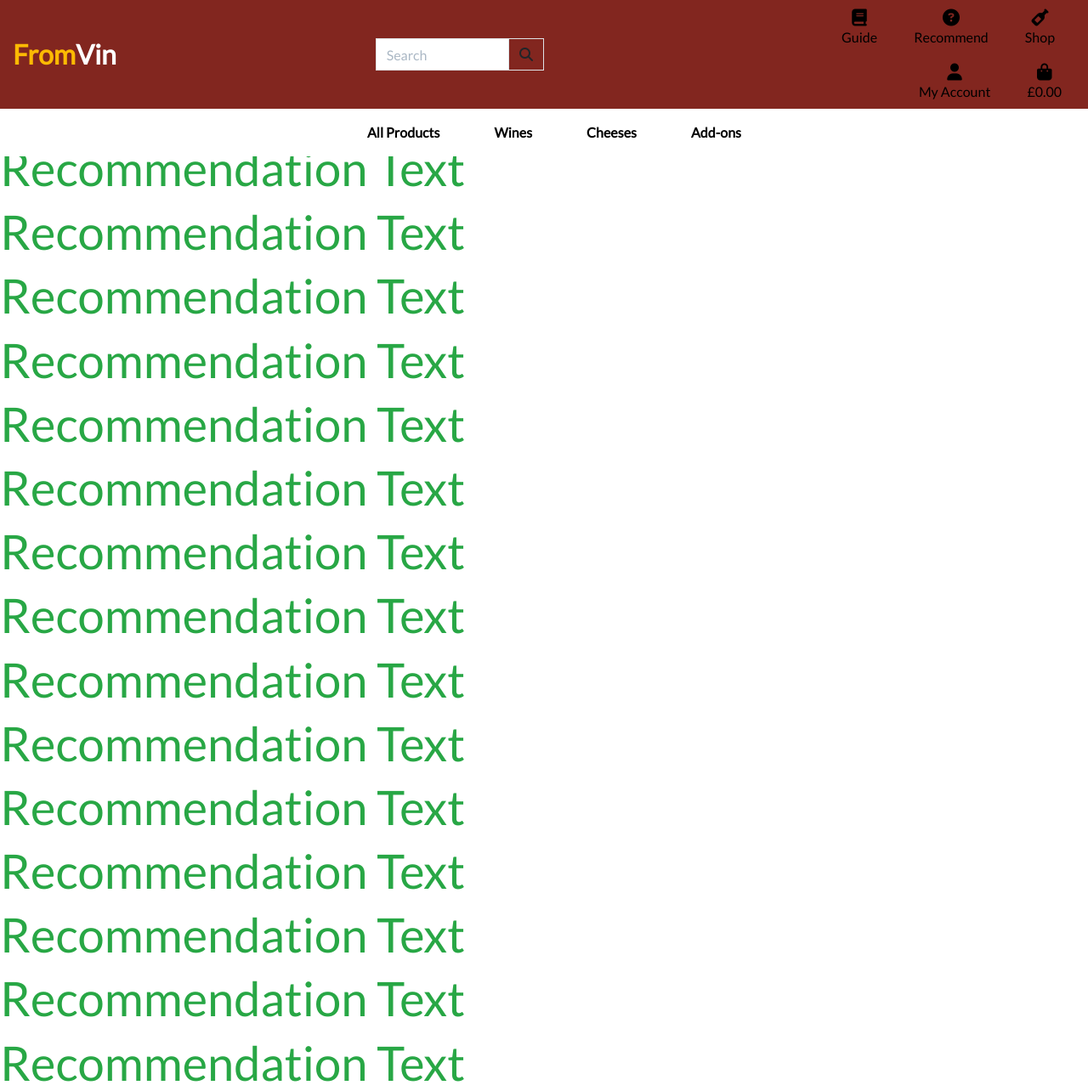
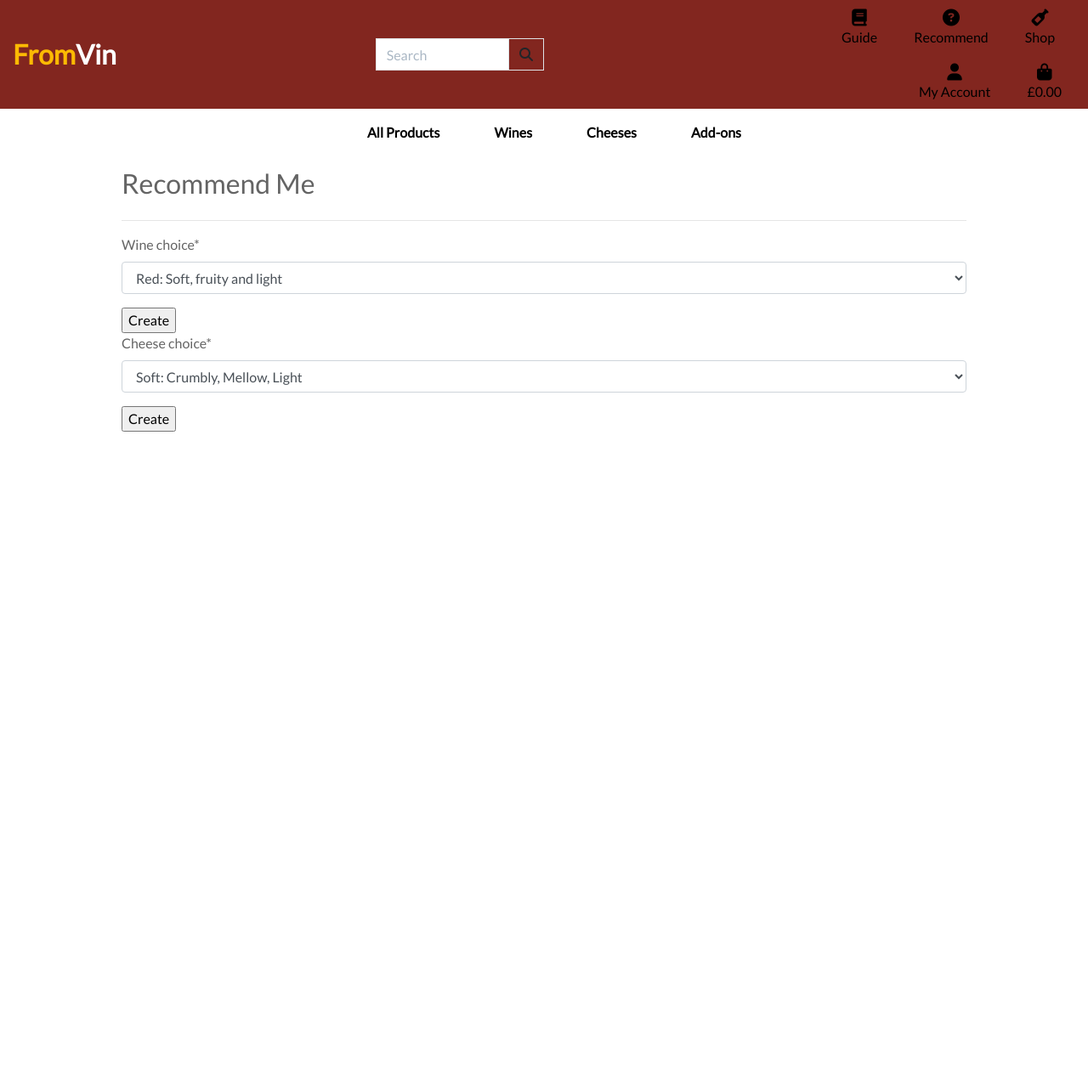
Before and after one commit to WrightDanG/FromVin, a Django app: page /recommendation/ in a window 1280 px wide. Shown: the whole page at 85% size. After the commit the page ends 508 px from the top, so only its background shows below. Run offline with Django 3.2, Linux system fonts and the light colour scheme; parts of the project's set-up code (start-up, migrations or seed data) failed here and were passed over; some libraries are stand-ins or nearby versions.

Commit message:
Add wine and cheese dropdowns to recommendation.html, with appropriate attribution

```diff
--- /dev/null
+++ b/recommendation/forms.py
@@ -0,0 +1,31 @@
+from django import forms
+from django.forms import ModelForm
+
+
+WINE_CHOICES = [
+    ('1', 'Red: Soft, fruity and light'),
+    ('2', 'Red: Well rounded, berry-flavoured and full'),
+    ('3', 'Red: Deep, Earthy and Poweful'),
+    ('4', 'White: Subtle, Light, Floral'),
+    ('5', 'White: Fruity, Zesty with a punch'),
+    ('6', 'White: Strong, Complex and Mineral-y')
+]
+
+# Possibly change cats to be more approachable - Light / smelly / sweet
+
+CHEESE_CHOICES = [
+    ('1', 'Soft: Crumbly, Mellow, Light '),
+    ('2', 'Soft: Gooey, Creamy, Sweet-notes'),
+    ('3', 'Soft: Punchy, Rich and Strong'),
+    ('4', 'Hard: Subtle and a little sweet'),
+    ('5', 'Hard: Sharp, Flavoursome'),
+    ('6', 'Hard: The Smellier the better')
+]
+
+
+class WineForm(forms.Form):
+    wine_choice = forms.ChoiceField(choices=WINE_CHOICES)
+
+
+class CheeseForm(forms.Form):
+    cheese_choice = forms.ChoiceField(choices=CHEESE_CHOICES)
--- a/recommendation/templates/recommendation/recommendation.html
+++ b/recommendation/templates/recommendation/recommendation.html
@@ -10,20 +10,27 @@
 {% endblock %}
 
 {% block content %}
-<h1 class="display-4 text-success">Recommendation Text</h1>
-<h1 class="display-4 text-success">Recommendation Text</h1>
-<h1 class="display-4 text-success">Recommendation Text</h1>
-<h1 class="display-4 text-success">Recommendation Text</h1>
-<h1 class="display-4 text-success">Recommendation Text</h1>
-<h1 class="display-4 text-success">Recommendation Text</h1>
-<h1 class="display-4 text-success">Recommendation Text</h1>
 
-<h1 class="display-4 text-success">Recommendation Text</h1>
-<h1 class="display-4 text-success">Recommendation Text</h1>
-<h1 class="display-4 text-success">Recommendation Text</h1>
-<h1 class="display-4 text-success">Recommendation Text</h1>
-<h1 class="display-4 text-success">Recommendation Text</h1>
-<h1 class="display-4 text-success">Recommendation Text</h1>
-<h1 class="display-4 text-success">Recommendation Text</h1>
-<h1 class="display-4 text-success">Recommendation Text</h1>
+
+<div class="container">
+    <div class="row">
+        <div class="col">
+            <hr>
+            <h2 class="logo-font mb-4">Recommend Me</h2>
+            <hr>
+        </div>
+    </div>
+
+
+    <form action="" method="post">{% csrf_token %}
+        {{ wineform | crispy }}
+        <input type="submit" value="Create" />
+    </form>
+
+    <form action="" method="post">{% csrf_token %}
+        {{ cheeseform | crispy }}
+        <input type="submit" value="Create" />
+    </form>
+
+</div>
 {% endblock %}
--- a/recommendation/views.py
+++ b/recommendation/views.py
@@ -1,7 +1,15 @@
+from django.views.generic.edit import CreateView
 from django.shortcuts import render
+
+from.forms import WineForm, CheeseForm
+
 
 # Create your views here.
 
+
 def recommendation(request):
-    """ Returns the index page for the guide. """
-    return render(request, 'recommendation/recommendation.html')
+    """ Returns the recommendation page. """
+    context = {}
+    context['wineform'] = WineForm()
+    context['cheeseform'] = CheeseForm()
+    return render(request, 'recommendation/recommendation.html', context)
```
Also changed, not shown: README.md.
